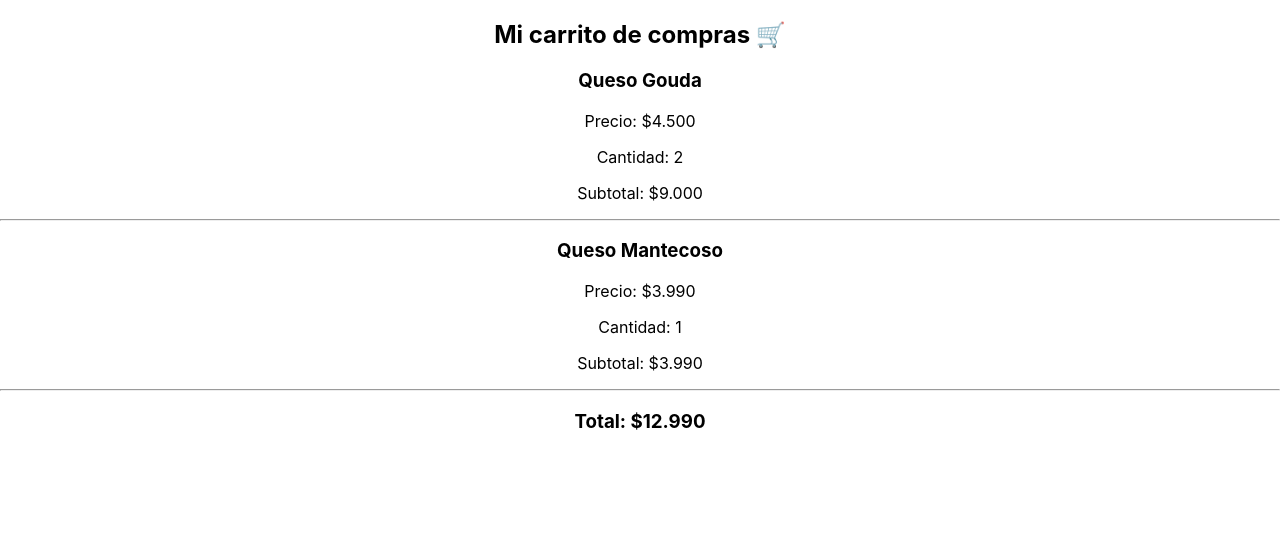
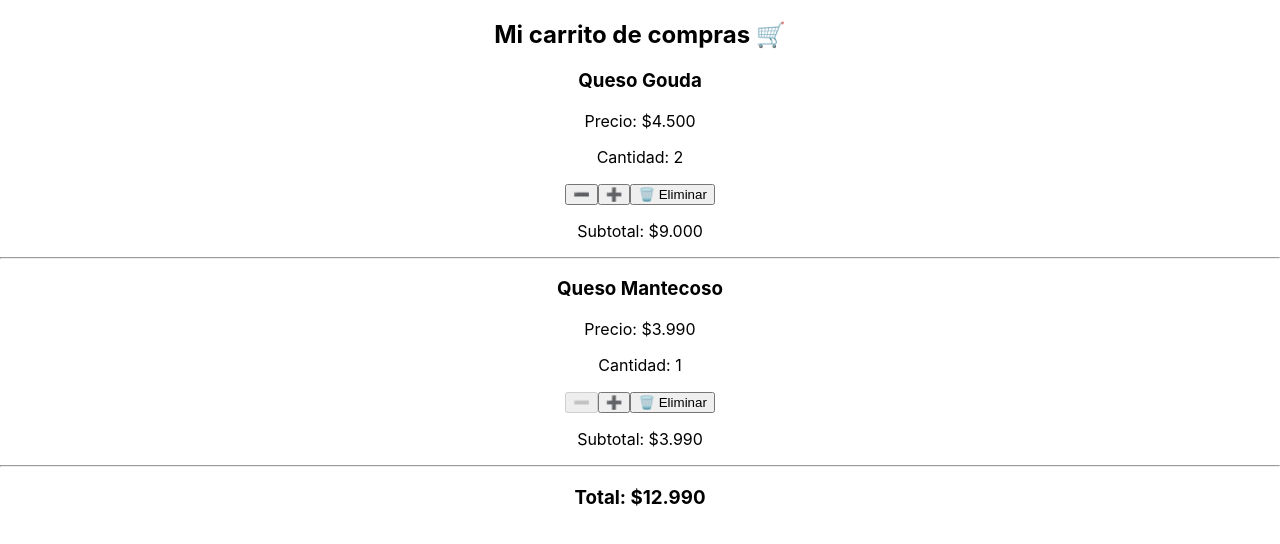
Before and after one commit to Marcelo1826/Queseria-fernandez-galvez-banda-011D, a React (Create React App) app in the folder Sitio_web/: page / in a window 1280 px wide. Shown: the top 544 px of the page. Built offline with nearby package versions, Linux system fonts and the light colour scheme.

Commit message:
feat: agregar controles de cantidad y eliminacion de productos del carrito

```diff
--- a/Sitio_web/src/components/Carrito.js
+++ b/Sitio_web/src/components/Carrito.js
@@ -1,6 +1,8 @@
+import { useState } from "react";
+
 function Carrito() {
   // Productos de ejemplo para probar el carrito
-  const productos = [
+  const [productos, setProductos] = useState([
     {
       id: 1,
       nombre: "Queso Gouda",
@@ -13,9 +15,38 @@ function Carrito() {
       precio: 3990,
       cantidad: 1
     }
-  ];
+  ]);
 
-  // Calculamos el total de la compra
+  // Aumentar la cantidad de un producto
+  const aumentarCantidad = (id) => {
+    setProductos((productosActuales) =>
+      productosActuales.map((producto) =>
+        producto.id === id
+          ? { ...producto, cantidad: producto.cantidad + 1 }
+          : producto
+      )
+    );
+  };
+
+  // Disminuir la cantidad sin bajar de 1
+  const disminuirCantidad = (id) => {
+    setProductos((productosActuales) =>
+      productosActuales.map((producto) =>
+        producto.id === id && producto.cantidad > 1
+          ? { ...producto, cantidad: producto.cantidad - 1 }
+          : producto
+      )
+    );
+  };
+
+  // Eliminar un producto del carrito
+  const eliminarProducto = (id) => {
+    setProductos((productosActuales) =>
+      productosActuales.filter((producto) => producto.id !== id)
+    );
+  };
+
+  // Calcular el total de la compra
   const total = productos.reduce(
     (acumulador, producto) =>
       acumulador + producto.precio * producto.cantidad,
@@ -26,18 +57,52 @@ function Carrito() {
     <div>
       <h2>Mi carrito de compras 🛒</h2>
 
+      {productos.length === 0 ? (
+        <p>Tu carrito está vacío.</p>
+      ) : (
+        <>
           {productos.map((producto) => (
             <div key={producto.id}>
               <h3>{producto.nombre}</h3>
-          <p>Precio: ${producto.precio.toLocaleString("es-CL")}</p>
+
+              <p>
+                Precio: ${producto.precio.toLocaleString("es-CL")}
+              </p>
+
               <p>Cantidad: {producto.cantidad}</p>
+
+              <button
+                type="button"
+                onClick={() => disminuirCantidad(producto.id)}
+                disabled={producto.cantidad === 1}
+              >
+                ➖
+              </button>
+
+              <button
+                type="button"
+                onClick={() => aumentarCantidad(producto.id)}
+              >
+                ➕
+              </button>
+
+              <button
+                type="button"
+                onClick={() => eliminarProducto(producto.id)}
+              >
+                🗑️ Eliminar
+              </button>
+
               <p>
                 Subtotal: $
                 {(producto.precio * producto.cantidad).toLocaleString("es-CL")}
               </p>
+
               <hr />
             </div>
           ))}
+        </>
+      )}
 
       <h3>Total: ${total.toLocaleString("es-CL")}</h3>
     </div>
```
Lines whose indentation alone changed are shown as unchanged.
